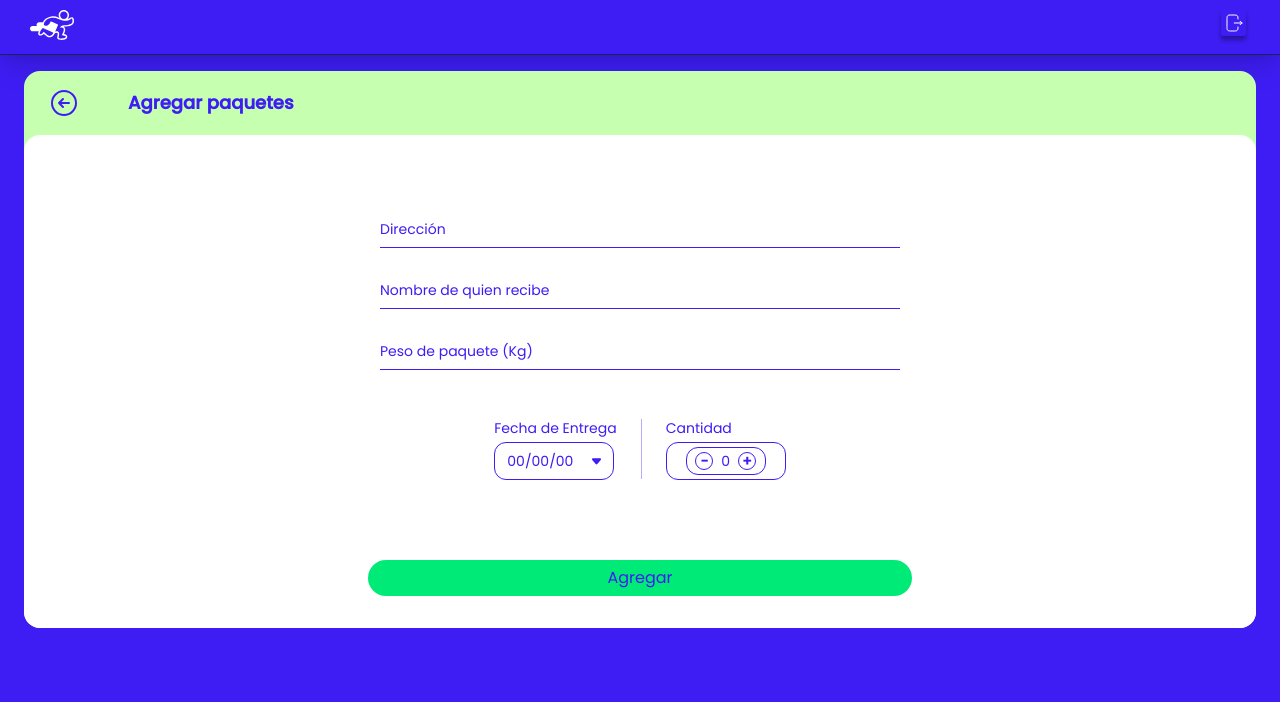
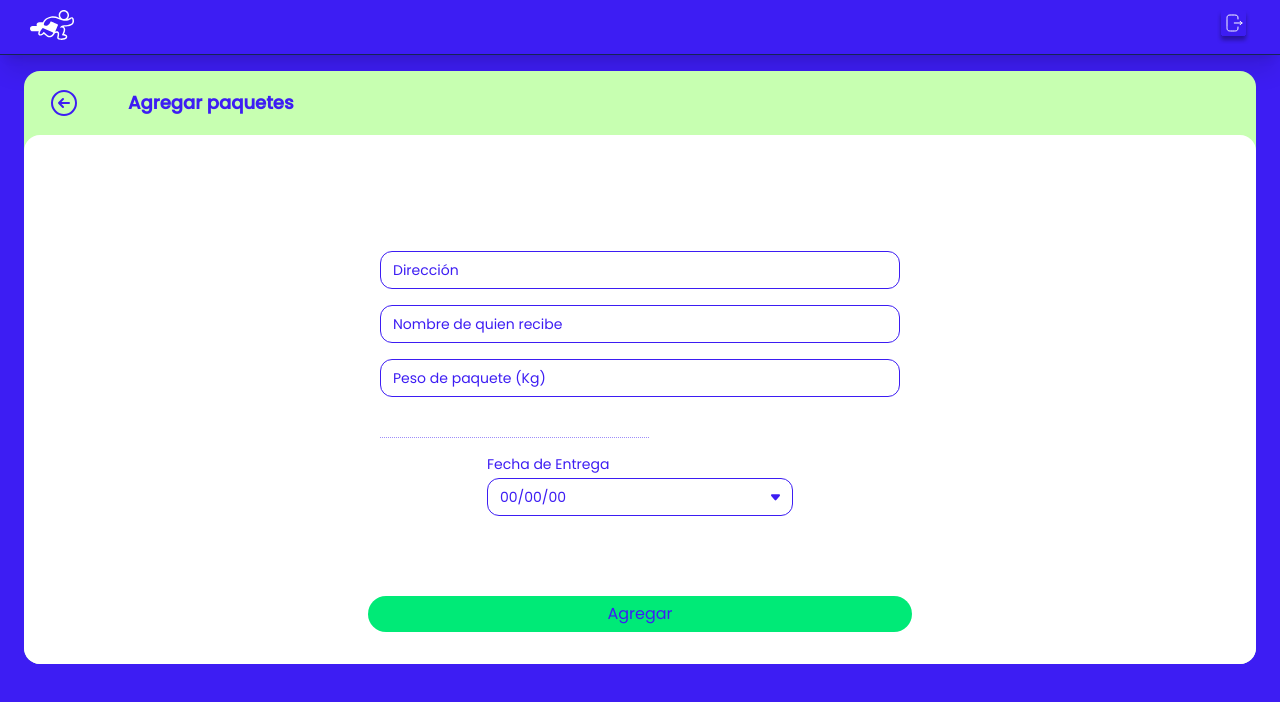
Before and after one commit to AlexisMartinez98/fastDelivery-backoffice, a Next.js app: page /backoffice/add_packages in a window 1280 px wide. Shown: the top 702 px of the page. Built offline with nearby package versions, Linux system fonts and the light colour scheme.

Commit message:
feat: finish implementing add package functionality

```diff
--- a/commitlint.config.ts
+++ b/commitlint.config.ts
@@ -1,4 +1,3 @@
-
 export default {
-    extends: ['@commitlint/config-conventional'],
-  };
+  extends: ["@commitlint/config-conventional"],
+};
--- a/src/app/backoffice/add_packages/page.tsx
+++ b/src/app/backoffice/add_packages/page.tsx
@@ -1,19 +1,51 @@
 "use client";
 import React from "react";
 import Calendar from "../../components/Calendar";
-import Count from "../../components/Count";
 import { useState } from "react";
 import Link from "next/link";
+import axios from "axios";
+import { ToastContainer, toast } from "react-toastify";
+import "react-toastify/dist/ReactToastify.css";
 
 const page = () => {
-  const [packetData, setPacketData] = useState({
+  const [packageData, setPackageData] = useState({
     direction: "",
     name: "",
     weight: "",
   });
-  // eslint-disable-next-line
   const [deadline, setDeadline] = useState("");
-  const [amount, setAmount] = useState(0);
+  const handleSubmit = (e: React.FormEvent<HTMLFormElement>) => {
+    e.preventDefault();
+    if (
+      !packageData.direction ||
+      !packageData.name ||
+      !packageData.weight ||
+      !deadline
+    ) {
+      toast.error("Todos los campos deben ser llenados");
+      return;
+    }
+    const pack = {
+      address: packageData.direction,
+      receiver: packageData.name,
+      weight: packageData.weight,
+      delivery_date: deadline,
+    };
+    axios
+      .post("http://localhost:4000/api/v1/backoffice/addPackages", pack)
+      .then((res) => {
+        toast.success(res.data.msg);
+        setPackageData({ direction: "", name: "", weight: "" });
+        setDeadline("");
+      })
+      .catch((error) => {
+        console.log(error);
+        toast.error(
+          "Error al enviar los datos. Por favor, inténtalo de nuevo."
+        );
+      });
+  };
+
   return (
     <main className="mr-6 ml-6 mt-4 mb-8 font-poppins">
       <div className="profile-info rounded-2xl text-[#3D1DF3] bg-[#C7FFB1] ">
@@ -38,47 +70,64 @@ const page = () => {
           <h1 className="m-4 font-black text-lg ">Agregar paquetes</h1>
         </div>
         <div className="rounded-2xl py-4 bg-white">
-          <form className="max-w-xl mx-auto p-4">
-            <div className="mb-4 px-3 mt-10">
+          <form className="max-w-xl mx-auto p-4" onSubmit={handleSubmit}>
+            <div className="px-3 mt-20">
               <input
                 type="text"
                 id="direccion"
                 name="direccion"
-                className="w-full bg-white text-[#3D1DF3] placeholder-[#3D1DF3] border-b-[1px] border-[#3D1DF3] py-2 mt-1 focus:outline-none text-left text-sm"
+                className="w-full bg-white text-[#3D1DF3] placeholder-[#3D1DF3] border-[1px] border-[#3D1DF3] rounded-xl pl-3 py-2 mt-1 focus:outline-none text-left text-sm"
                 placeholder="Dirección"
-                value={packetData.direction}
+                value={packageData.direction}
                 onChange={(e) =>
-                  setPacketData({ ...packetData, direction: e.target.value })
+                  setPackageData({ ...packageData, direction: e.target.value })
                 }
               />
             </div>
-            <div className="mb-4 px-3 mt-5">
+            <div className="px-3 my-3">
               <input
                 type="text"
                 id="direccion"
                 name="direccion"
-                className="w-full bg-white text-[#3D1DF3] placeholder-[#3D1DF3] border-b-[1px] border-[#3D1DF3] py-2 mt-1 focus:outline-none text-left text-sm"
+                className="w-full bg-white text-[#3D1DF3] placeholder-[#3D1DF3] border-[1px] border-[#3D1DF3] rounded-xl pl-3 py-2 mt-1 focus:outline-none text-left text-sm"
                 placeholder="Nombre de quien recibe"
-                value={packetData.name}
+                value={packageData.name}
                 onChange={(e) =>
-                  setPacketData({ ...packetData, name: e.target.value })
+                  setPackageData({ ...packageData, name: e.target.value })
                 }
               />
             </div>
-            <div className="mb-4 px-3 mt-5">
+            <div className="mb-4 px-3">
               <input
                 type="number"
                 id="direccion"
                 name="direccion"
-                className="w-full bg-white text-[#3D1DF3] placeholder-[#3D1DF3] border-b-[1px] border-[#3D1DF3] py-2 mt-1 focus:outline-none text-left text-sm"
+                className="w-full bg-white text-[#3D1DF3] placeholder-[#3D1DF3] border-[1px] border-[#3D1DF3] rounded-xl pl-3 py-2 mt-1 focus:outline-none text-left text-sm"
                 placeholder="Peso de paquete (Kg)"
-                value={packetData.weight}
+                value={packageData.weight}
                 onChange={(e) =>
-                  setPacketData({ ...packetData, weight: e.target.value })
+                  setPackageData({ ...packageData, weight: e.target.value })
                 }
               />
+              <svg
+                width="270"
+                height="1"
+                viewBox="0 0 270 1"
+                xmlns="http://www.w3.org/2000/svg"
+                className="mt-10"
+              >
+                <line
+                  x1="0"
+                  y1="0.5"
+                  x2="270"
+                  y2="0.5"
+                  stroke="#3D1DF3"
+                  strokeWidth="0.5"
+                  strokeDasharray="1 1"
+                />
+              </svg>
             </div>
-            <div className="flex justify-center items-center mb-4 px-3 mt-12">
+            <div className="flex justify-center items-center mb-4 px-3">
               <div className="flex flex-col">
                 <label
                   htmlFor="fechaEntrega"
@@ -88,42 +137,18 @@ const page = () => {
                 </label>
                 <Calendar setDeadline={setDeadline} />
               </div>
-              <svg
-                width="1"
-                height="60"
-                viewBox="0 0 1 60"
-                fill="none"
-                xmlns="http://www.w3.org/2000/svg"
-                className="mx-6"
-              >
-                <line
-                  x1="0.25"
-                  y1="1.09278e-08"
-                  x2="0.249997"
-                  y2="60"
-                  stroke="#3D1DF3"
-                  strokeWidth="0.5"
-                />
-              </svg>
-              <div className="flex flex-col">
-                <label htmlFor="cantidad" className="text-[#3D1DF3] text-sm">
-                  Cantidad
-                </label>
-                <div className="flex items-center justify-center placeholder-[#3D1DF3] text-sm border rounded-xl border-[#3D1DF3] w-[120px] mt-1">
-                  <Count amount={amount} setAmount={setAmount} />
-                </div>
-              </div>
             </div>
 
             <button
               type="submit"
-              className="w-full max-w-xl bg-customGreen hover:bg-blue-600 text-[#3D1DF3] py-[6px] px-4 rounded-full mt-16"
+              className="w-full max-w-xl text-[#3D1DF3] py-[6px] px-4 rounded-full mt-16 bg-customGreen"
             >
               Agregar
             </button>
           </form>
         </div>
       </div>
+      <ToastContainer />
     </main>
   );
 };
--- a/src/app/components/Calendar.tsx
+++ b/src/app/components/Calendar.tsx
@@ -27,14 +27,14 @@ const Calendar: React.FC<CalendarProps> = (props) => {
   };
 
   return (
-    <div className="flex items-center placeholder-[#3D1DF3] text-sm border rounded-xl px-3 py-2 mt-1 focus:outline-none border-[#3D1DF3] w-[120px]">
+    <div className="flex items-center placeholder-[#3D1DF3] text-sm border rounded-xl px-3 py-2 mt-1 focus:outline-none border-[#3D1DF3]">
       <DatePicker
         selected={selectedDate}
         onChange={handleDateChange}
         dateFormat="dd/MM/yy"
         placeholderText="00/00/00"
         isClearable={false}
-        className="placeholder-[#3D1DF3] w-[85px]"
+        className="placeholder-[#3D1DF3] w-full"
         filterDate={filterDate}
       />
       <svg
```
Also changed, not shown: package.json (+13 -3 lines), 1 other file (tests, documents, lock files or other folders).
